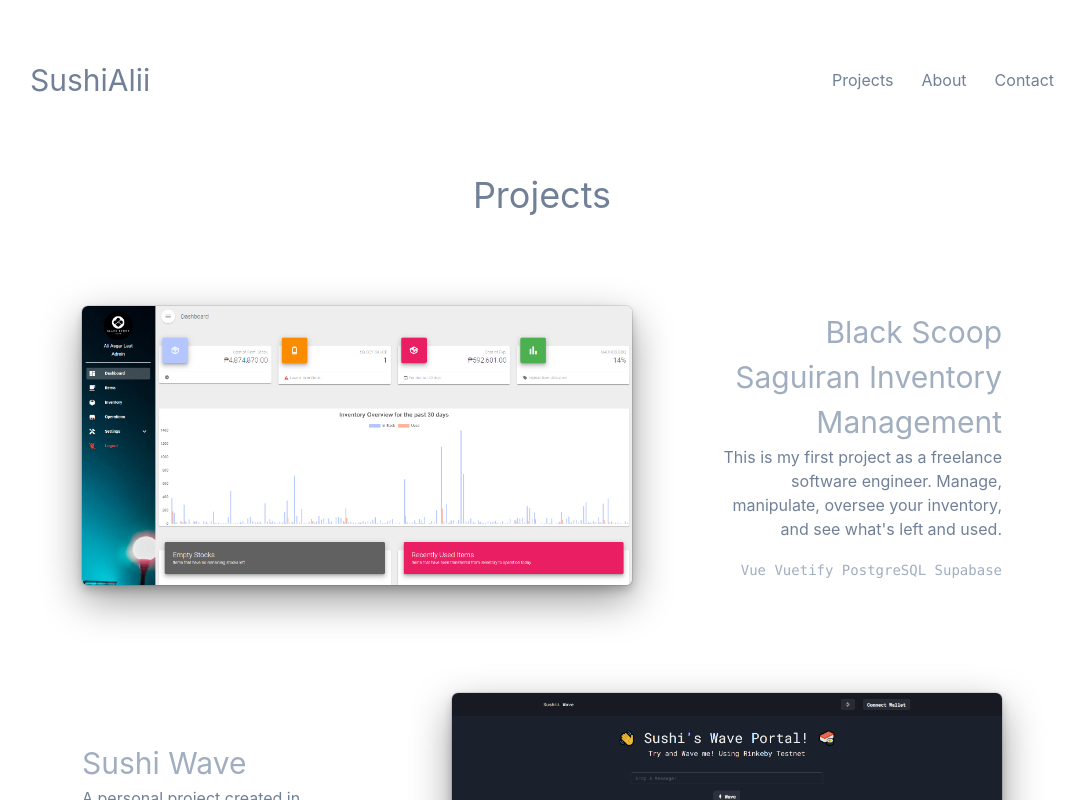
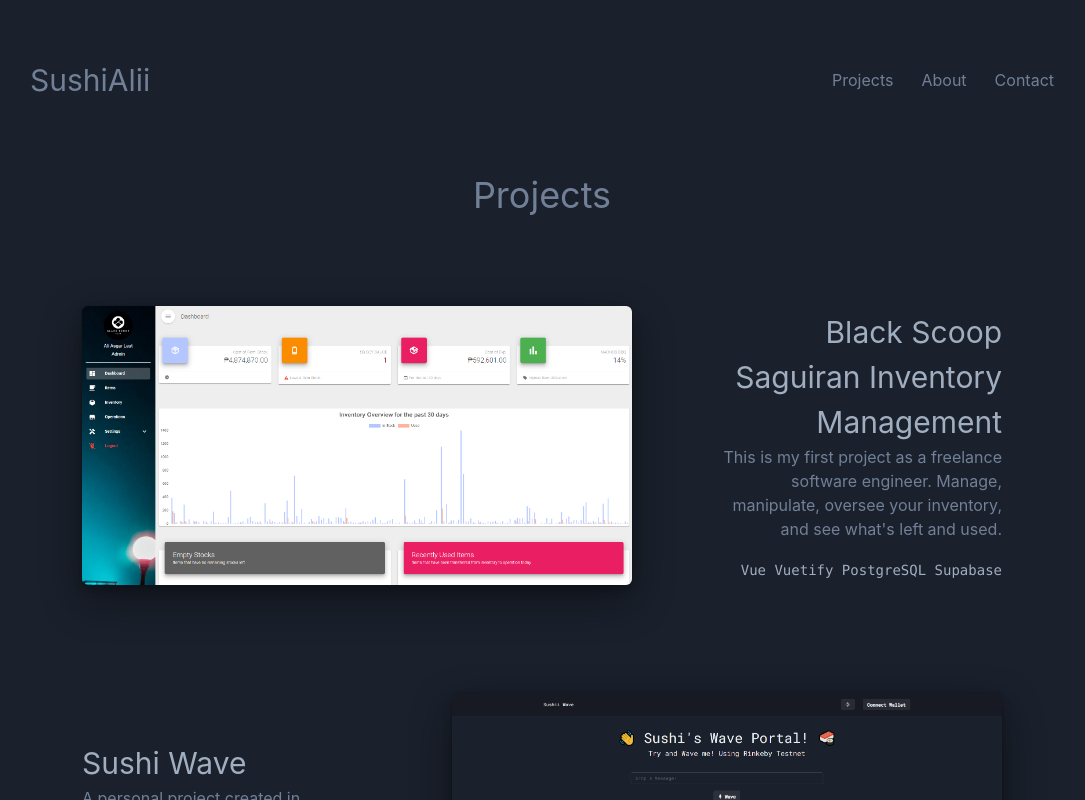
Before and after one commit to sushiAlii/portfolio, a Next.js app: page / in a window 1280 px wide. Shown: the top 800 px of the page, without its empty margins (98-1183 px from the left). Built offline with nearby package versions, Linux system fonts and the light colour scheme.

Commit message:
Setting dark mode as default

```diff
--- a/pages/_document.tsx
+++ b/pages/_document.tsx
@@ -1,4 +1,6 @@
 import Document, { Html, Head, Main, NextScript } from "next/document";
+import { ColorModeScript } from "@chakra-ui/react";
+import theme from "../theme";
 
 class MyDocument extends Document {
   static async getInitialProps(ctx: any) {
@@ -8,7 +10,7 @@
 
   render() {
     return (
-      <Html>
+      <Html lang="en">
         <Head>
           <link
             href="https://fonts.googleapis.com/css2?family=Roboto+Mono&display=swap"
@@ -16,6 +18,7 @@
           />
         </Head>
         <body>
+          <ColorModeScript initialColorMode={theme.config.initialColorMode} />
           <Main />
           <NextScript />
         </body>
--- /dev/null
+++ b/theme.ts
@@ -0,0 +1,11 @@
+// theme.ts
+// 1. import `extendTheme` function
+import { extendTheme, ThemeConfig } from "@chakra-ui/react"
+// 2. Add your color mode config
+const config : ThemeConfig = {
+  initialColorMode: "dark",
+  useSystemColorMode: false,
+}
+// 3. extend the theme
+const theme = extendTheme({ config })
+export default theme
```
